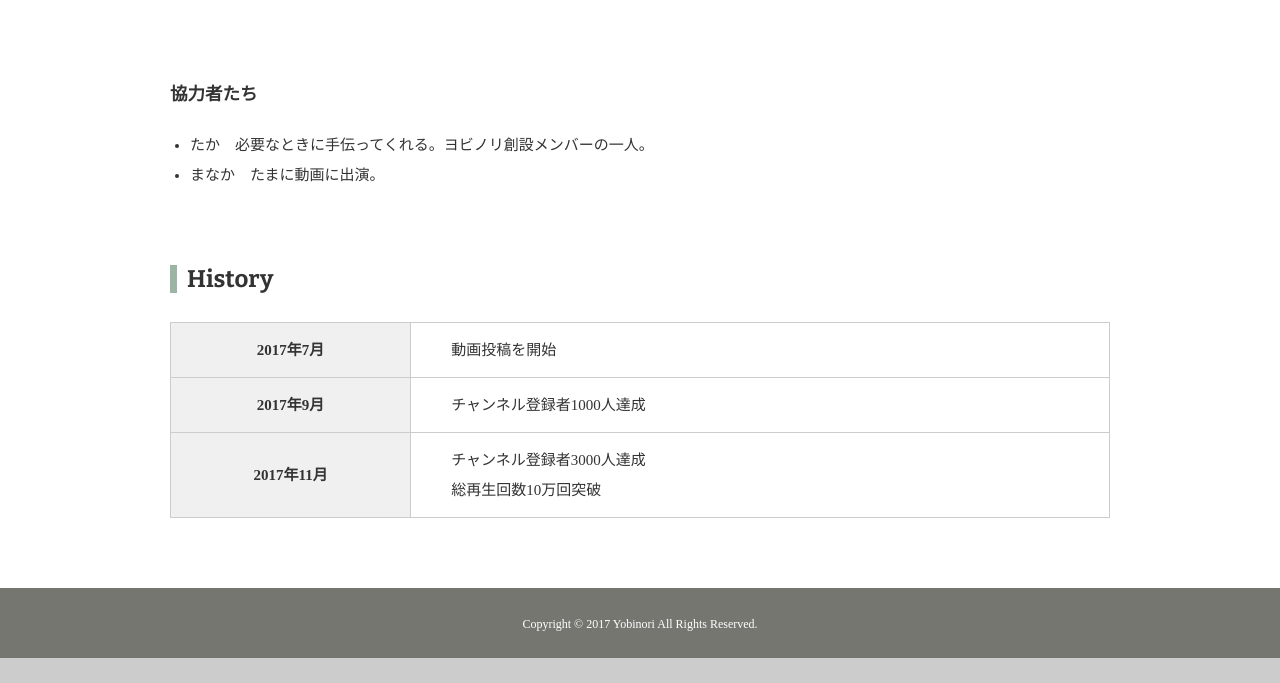
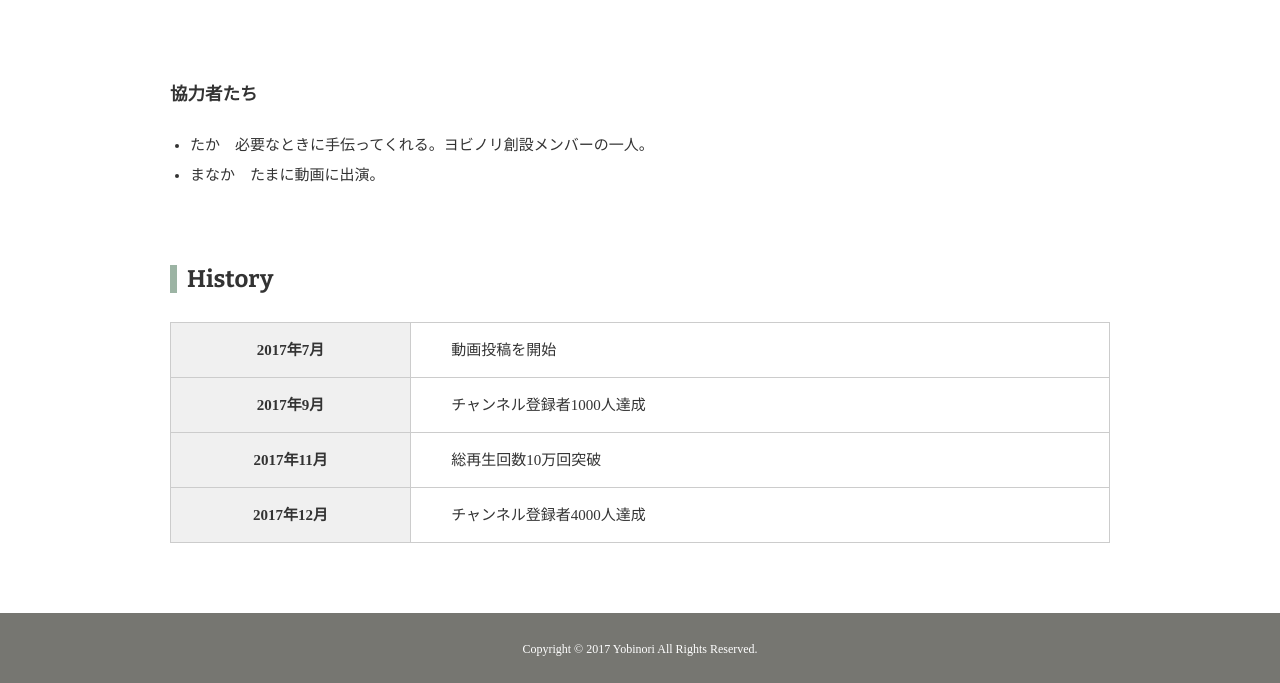
Before and after one commit to Yobinori/yobinori.github.io, a plain HTML site: page about.html in a window 1280 px wide. Shown: the part 1771-2454 px from the top of the page. Before the commit the page ends 2429 px from the top, so only its background shows below. Drawn offline with nearby package versions, Linux system fonts and the light colour scheme.

Commit message:
yasu
history

```diff
--- a/about.html
+++ b/about.html
@@ -98,7 +98,11 @@
 						</tr>
 						<tr>
 							<th>2017年11月</th>
-							<td>チャンネル登録者3000人達成<br>総再生回数10万回突破</td>
+							<td>総再生回数10万回突破</td>
+						</tr>
+						<tr>
+							<th>2017年12月</th>
+							<td>チャンネル登録者4000人達成</td>
 						</tr>
 					</table>
 				</section>
```
